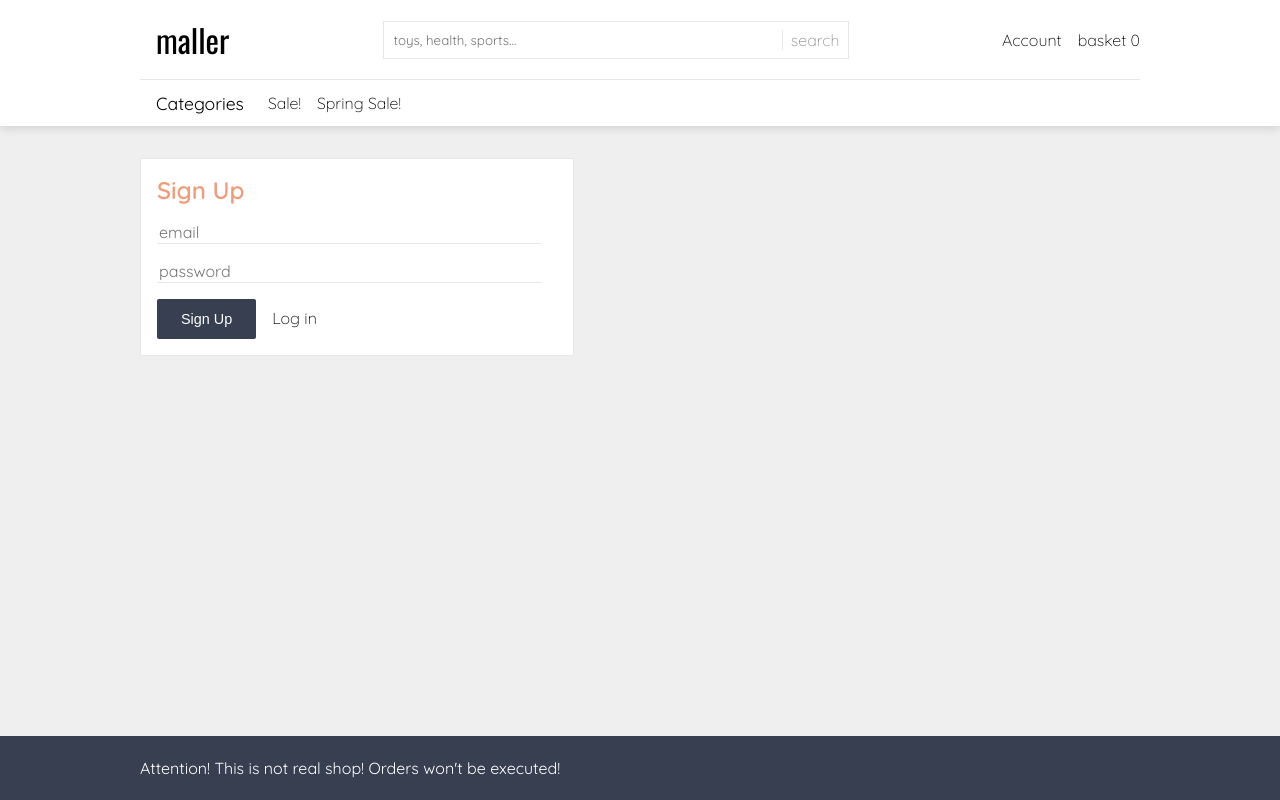
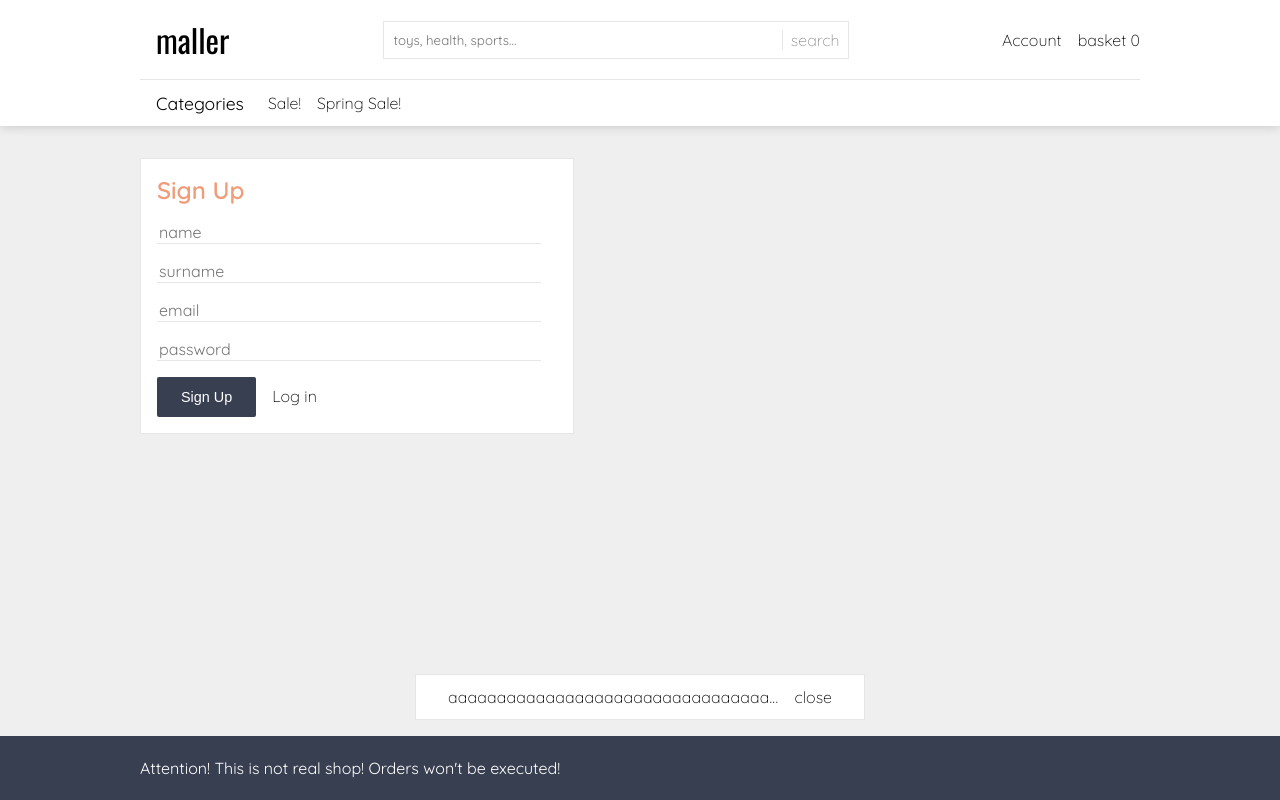
Before and after one commit to krzygrzywygrzy/maller, a React (Create React App) app: page /signup in a window 1280 px wide. Built offline with nearby package versions, Linux system fonts and the light colour scheme; no server answers; the database is empty.

Commit message:
signup user collection creation, snack bar, sign up page form changes

```diff
--- /dev/null
+++ b/src/core/functions/snackBar.ts
@@ -0,0 +1,20 @@
+const showSnackBar = (message: String) => {
+  let snackBar: HTMLDivElement = document.createElement("div");
+  snackBar.classList.add("snack-bar");
+  snackBar.id = "snack-bar";
+  snackBar.innerHTML = `
+    <span>${message}</span><div id="snack-close">close</div>
+  `;
+
+  const closeSnackBar = (e) => {
+    if (e.target.id == "snack-close") {
+      document.body.removeChild(snackBar);
+      document.removeEventListener<"click">("click", closeSnackBar);
+    }
+  };
+
+  document.addEventListener<"click">("click", closeSnackBar);
+  document.body.appendChild(snackBar);
+};
+
+export default showSnackBar;
--- a/src/core/navbar/navbar.css
+++ b/src/core/navbar/navbar.css
@@ -107,3 +107,11 @@ li:hover,
 .navbar-options > div {
   margin-right: 1rem;
 }
+
+.navbar-account > span {
+  cursor: pointer;
+}
+
+.account-menu {
+  position: absolute;
+}
--- a/src/core/navbar/navbar.tsx
+++ b/src/core/navbar/navbar.tsx
@@ -7,6 +7,7 @@ import CategoryList from "./categoryList";
 import { getCategoryAction } from "../../store/actions/categoryActions";
 import Category from "../../interfaces/categories";
 import { rootState } from "../../store/reducers/rootReducer";
+import showSnackBar from "../functions/snackBar";
 
 interface NavbarProps {
   basket: Basket;
@@ -20,8 +21,10 @@ const Navbar: React.FC<NavbarProps> = ({
   getCategories,
 }: NavbarProps) => {
   const [showCategory, setShowCategory] = useState<Boolean>(false);
+  const [showAccount, setShowAccount] = useState<Boolean>(false);
 
   useEffect(() => {
+    showSnackBar("aaaaaaaaaaaaaaaaaaaaaaaaaaaaaaaaaaaaaaaaaaaaaaaaaaaaaaaaaaaaaaaaaaaaaaaaaaaaaaaaaaaaaaaaaaaaaa");
     if (categories.length === 0) getCategories();
   }, []);
 
@@ -52,7 +55,10 @@ const Navbar: React.FC<NavbarProps> = ({
           </div>
         </div>
         <div className="navbar-options">
-          <div>Account</div>
+          <div className="navbar-account">
+            <span onClick={()=> setShowAccount(!showAccount)}>Account</span>
+            {showAccount && <div className="account-menu">accountMenu</div>}
+          </div>
           <Link href="/basket" onClick={() => closeMenu()}>
             basket {basket.items.length}
           </Link>
--- a/src/index.css
+++ b/src/index.css
@@ -3,12 +3,8 @@
 
 body {
   margin: 0;
-  font-family: -apple-system, BlinkMacSystemFont, "Segoe UI", "Roboto", "Oxygen",
-    "Ubuntu", "Cantarell", "Fira Sans", "Droid Sans", "Helvetica Neue",
-    sans-serif;
   -webkit-font-smoothing: antialiased;
   -moz-osx-font-smoothing: grayscale;
-  /*background: #ededed; */
   background: #efefef;
   font-weight: 300;
   font-family: "Quicksand", sans-serif;
@@ -49,3 +45,28 @@ input:focus {
 input::placeholder {
   font-family: "Quicksand", sans-serif;
 }
+
+.snack-bar {
+  width: 30vw;
+  position: fixed;
+  bottom: 5rem;
+  left: 50%;
+  transform: translate(-50%);
+
+  background: white;
+  padding: .75rem 2rem;
+  display: flex;
+  justify-content: space-between;
+
+  border: 1px solid #e6e6e6;
+}
+
+.snack-bar > span {
+  overflow: hidden;
+  text-overflow: ellipsis;
+}
+
+.snack-bar > div {
+  margin-left: 1rem;
+  cursor: pointer;
+}
--- /dev/null
+++ b/src/interfaces/address.ts
@@ -0,0 +1 @@
+export default interface Address {}
--- /dev/null
+++ b/src/interfaces/user.ts
@@ -0,0 +1,9 @@
+import Address from "./address";
+
+export default interface User {
+  uid?: string;
+  name: String;
+  surname: String;
+  email: string;
+  address?: Address;
+}
--- a/src/pages/auth/signup.tsx
+++ b/src/pages/auth/signup.tsx
@@ -1,6 +1,7 @@
 import React, { useState } from "react";
 import { connect } from "react-redux";
 import { Link } from "wouter";
+import User from "../../interfaces/user";
 import { signUpAction } from "../../store/actions/authActions";
 import "./auth.css";
 
@@ -13,10 +14,12 @@ const SignUpPage: React.FC<LogInPageProps> = ({
 }: LogInPageProps) => {
   const [email, setEmail] = useState<String>("");
   const [password, setPassword] = useState<String>("");
+  const [name, setName] = useState<String>("");
+  const [surname, setSurname] = useState<String>("");
 
   const handleSubmit = () => {
-    //TODO: check if email has proper format
-    signUpAction(email, password);
+    //TODO: check if data is correct
+    signUpAction(password, { name: name, surname: surname, email: email });
   };
 
   return (
@@ -24,6 +27,24 @@ const SignUpPage: React.FC<LogInPageProps> = ({
       <div className="form-container">
         <div className="form-title">
           <span>Sign Up</span>
+        </div>
+        <div className="input-container">
+          <input
+            type="text"
+            placeholder="name"
+            onChange={(e) => {
+              setName(e.target.value);
+            }}
+          />
+        </div>
+        <div className="input-container">
+          <input
+            type="text"
+            placeholder="surname"
+            onChange={(e) => {
+              setSurname(e.target.value);
+            }}
+          />
         </div>
         <div className="input-container">
           <input
@@ -52,8 +73,8 @@ const SignUpPage: React.FC<LogInPageProps> = ({
 
 const mapDispatchToProps = (dispatch: Function) => {
   return {
-    signUpAction: (email: string, password: string) =>
-      dispatch(signUpAction(email, password)),
+    signUpAction: (password: string, user: User) =>
+      dispatch(signUpAction(password, user)),
   };
 };
 
--- a/src/store/actions/authActions.ts
+++ b/src/store/actions/authActions.ts
@@ -3,6 +3,7 @@ import { ThunkAction, ThunkDispatch } from "redux-thunk";
 import { auth, db } from "../../services/firebase.config";
 import { rootState } from "../reducers/rootReducer";
 import firebase from "firebase";
+import User from "../../interfaces/user";
 
 /**
  * Redux Thunk actions for user authorization
@@ -18,13 +19,16 @@ import firebase from "firebase";
  */
 const signUpAction: ActionCreator<
   ThunkAction<Promise<void>, rootState, void, Action>
-> = (email: string, password: string) => {
+> = (password: string, user: User) => {
   return async (dispatch: ThunkDispatch<rootState, void, Action>) => {
     auth
-      .createUserWithEmailAndPassword(email, password)
+      .createUserWithEmailAndPassword(user.email, password)
       .then((userCredential) => {
-        //TODO: create entry in users collection
-        authenticate(userCredential, dispatch);
+        if (userCredential.user?.uid !== undefined) {
+          user.uid = userCredential.user.uid;
+          db.collection("users").doc(userCredential.user.uid).set(user);
+          authenticate(userCredential, dispatch);
+        }
       })
       .catch((err) => {
         //TODO: handle errors
@@ -41,7 +45,6 @@ const signUpAction: ActionCreator<
  *
  *  calls {authenticate()} to dispatch action
  */
-
 const logInAction: ActionCreator<
   ThunkAction<Promise<void>, rootState, void, Action>
 > = (email: string, password: string) => {
```
Also changed, not shown: src/store/reducers/authReducer.ts (+8 -2 lines), src/core/functions/snackBar.js (deleted), 1 other file (tests, documents, lock files or other folders).
